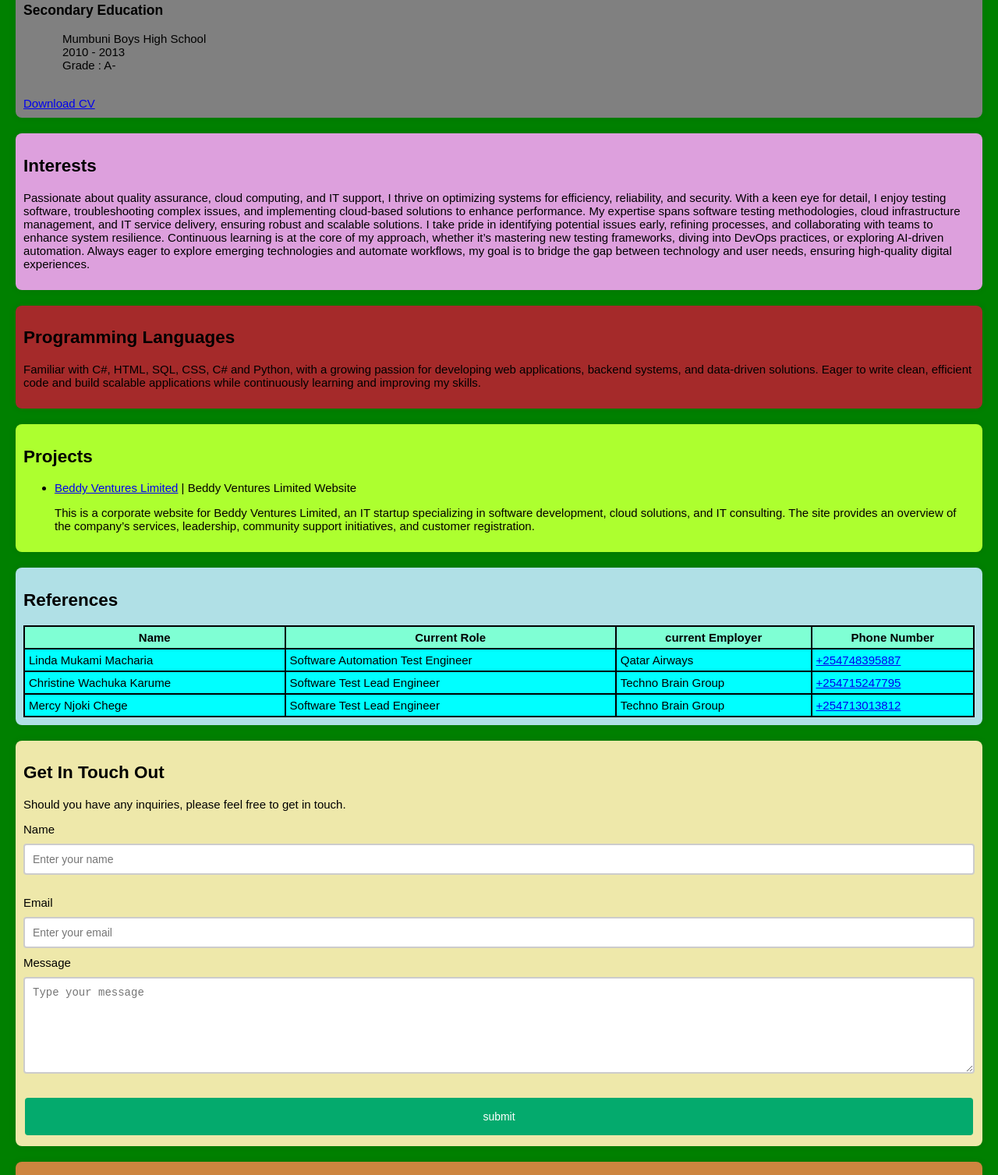
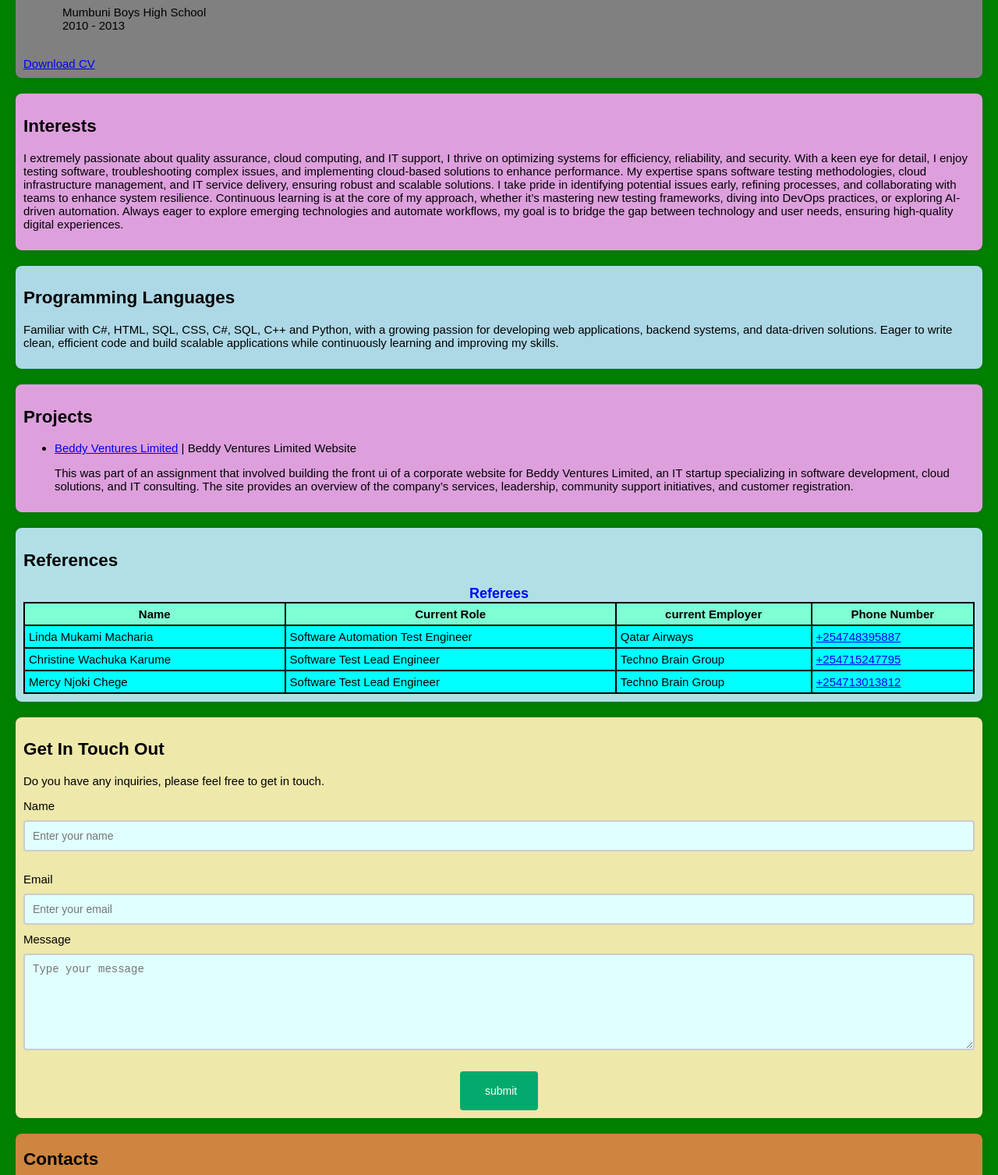
Before and after one commit to bednahkitonyi/bednahkitonyi.github.io, a plain HTML site: page index.html in a window 1280 px wide. Shown: the part 892-2399 px from the top of the page at 78% size. Drawn offline with Linux system fonts and the light colour scheme.

Commit message:
added more aesthetic

```diff
--- a/index.html
+++ b/index.html
@@ -35,10 +35,10 @@
     <section id="about">
         <h2>About Me</h2>
         <p>I am a highly skilled Software Quality Assurance Engineer with a proven track record of ensuring software excellence, exceeding client expectations, and driving process optimization.
-           With deep expertise in STLC and Agile methodologies, I specialize in functional, regression, accebility, performance, and automation testing.
+           With deep expertise in STLC and Agile methodologies, I specialize in functional, regression, accesibility, performance, and automation testing.
            My proficiency in tools like Selenium, JUnit, and CI/CD pipelines enables me to deliver robust, high-performing, and reliable software solutions.</p>
 
-        <p>Passionate about continuous improvement, I collaborate closely with cross-functional teams to integrate quality assurance seamlessly into the development process.
+        <p>I am passionate about continuous improvement, I collaborate closely with cross-functional teams to integrate quality assurance seamlessly into the development process.
         I refine testing workflows, implement best practices, and mentor junior QA engineers to foster a culture of quality. With strong analytical skills and a customer-centric approach, I ensure intuitive, secure, and high-performing software that meets the highest industry standards.</p>
     </section>
 
@@ -46,20 +46,17 @@
         <h2><b>Educational Background</b></h2>
         <h3>
         <b>Tertiary Education</b>
-    </h3>
+         </h3>
         <pre >
             Machakos University
             Bachelor of Science (Mathematics and Computer Science)
             Major Pure Mathematics & Computer Science
             2014 - 2018
-            GPA : 3.5
-            Honors
         </pre>
         <h3><b>Secondary Education</b></h3>
         <pre>
             Mumbuni Boys High School
             2010 - 2013
-            Grade : A-
         </pre>
 
         <a href="Kitonyi_Resume.pdf" download = "bednah_kitonyi_kesume.pdf">Download CV</a>
@@ -67,15 +64,16 @@
 
     <section id="interests">
         <h2>Interests</h2>
-        <p>Passionate about quality assurance, cloud computing, and IT support, I thrive on optimizing systems for efficiency, reliability, and security.
+        <p>I extremely passionate about quality assurance, cloud computing, and IT support, I thrive on optimizing systems for efficiency, reliability, and security.
            With a keen eye for detail, I enjoy testing software, troubleshooting complex issues, and implementing cloud-based solutions to enhance performance.
-           My expertise spans software testing methodologies, cloud infrastructure management, and IT service delivery, ensuring robust and scalable solutions. I take pride in identifying potential issues early, refining processes, and collaborating with teams to enhance system resilience. Continuous learning is at the core of my approach, whether it’s mastering new testing frameworks, diving into DevOps practices, or exploring AI-driven automation. Always eager to explore emerging technologies and automate workflows, my goal is to bridge the gap between technology and user needs, ensuring high-quality digital experiences.</p>
+           My expertise spans software testing methodologies, cloud infrastructure management, and IT service delivery, ensuring robust and scalable solutions. I take pride in identifying potential issues early, refining processes, and collaborating with teams to enhance system resilience. Continuous learning is at the core of my approach, whether it’s mastering new testing frameworks, diving into DevOps practices, or exploring AI-driven automation. Always eager to explore emerging technologies and automate workflows, my goal is to bridge the gap between technology and user needs, ensuring high-quality digital experiences.
+        </p>
 
     </section>
 
     <section id="skills">
         <h2 >Programming Languages</h2>
-        <p>Familiar with C#, HTML, SQL, CSS, C# and Python, with a growing passion for developing web applications, backend systems, and data-driven solutions. Eager to write clean, efficient code and build scalable applications while continuously learning and improving my skills.</p>
+        <p>Familiar with C#, HTML, SQL, CSS, C#, SQL, C++ and Python, with a growing passion for developing web applications, backend systems, and data-driven solutions. Eager to write clean, efficient code and build scalable applications while continuously learning and improving my skills.</p>
 
     </section>
 
@@ -83,7 +81,7 @@
         <h2>Projects</h2>
         <ul>
             <li><a href="https://github.com/bednahkitonyi/WebDevelopmentAssignment.git"> Beddy Ventures Limited</a> | Beddy Ventures Limited Website</li>
-            <p>This is a corporate website for Beddy Ventures Limited, an IT startup specializing in software development, cloud solutions, and IT consulting. The site provides an overview of the company’s services, leadership, community support initiatives, and customer registration.</p>
+            <p>This was part of an assignment that involved building the front ui of a corporate website for Beddy Ventures Limited, an IT startup specializing in software development, cloud solutions, and IT consulting. The site provides an overview of the company’s services, leadership, community support initiatives, and customer registration.</p>
 
         </ul>
     </section>
@@ -91,7 +89,9 @@
     <section id="references">
         <h2>References</h2>
         <form>
+
             <table style="border: 1px solid black;">
+                <caption style="text-align: center;font-size: large; font-weight: 700; color: blue;">Referees</caption>
                 <tr>
                     <th>Name</th>
                     <th>Current Role</th>
@@ -124,7 +124,7 @@
     </section>
     <section id="getin_touch">
         <h2>Get In Touch Out</h2>
-        <p>Should you have any inquiries, please feel free to get in touch.</p>
+        <p>Do you have any inquiries, please feel free to get in touch.</p> <!-- Send me a message -->
         <form >
             <label for="name">Name  </label>
             <input type="text" id="name" name="name" required placeholder="Enter your name"><br>
@@ -136,7 +136,7 @@
         </form>
 
     </section>
-    <section id="contacts" style="background-color: peru; padding-top: 0.1%;">
+    <section id="contacts">
         <h2>Contacts</h2>
 
     <address>
--- a/styles.css
+++ b/styles.css
@@ -18,6 +18,7 @@
             margin: 0;
             padding: 0;
             background-color: green;
+            font-weight: 200px;
         }
         pre
         {
@@ -65,11 +66,12 @@
 
         #education {background-color: gray;}
         #interests {background-color: plum;}
-        #skills {background-color: brown;}
-        #projects {background-color: greenyellow;}
+        #skills {background-color: lightblue;}
+        #projects {background-color: plum}
         #references {background-color: powderblue;}
         #getin_touch {background-color: palegoldenrod;}
         #about {background-color: paleturquoise;}
+        #contacts {background-color: peru; padding-top: 0.1%;}
 
         footer
         {
@@ -92,6 +94,7 @@
         {
             background-color: aqua;
         }
+
         table
         {
             width: auto;
@@ -107,7 +110,7 @@
             border: 1px solid #ccc;
             border-radius: 1px
          }
-         input, textarea {width: 400px;} */
+         input, textarea {width: 400px;}  */
 
         .submit {
             background-color: #04AA6D;
@@ -117,8 +120,12 @@
             text-decoration: none;
             margin: 4px 2px;
             cursor: pointer;
+            width: 100px;
+            height: 50px;
+            display: block; /* Makes the button a block element */
+            margin: 0 auto; /* Centers horizontally */
         }
-        button:hover {
+        .submit:hover {
             background: #555;
         }
 
@@ -130,6 +137,7 @@
             border-radius: 4px;
             font-size: 14px;
             transition: border-color 0.3s ease;
+            background-color: lightcyan;
         }
 
         textarea {
@@ -142,4 +150,5 @@
             min-height: 100px;
             resize: vertical;
             transition: border-color 0.3s ease;
+            background-color: lightcyan;
         }
```
